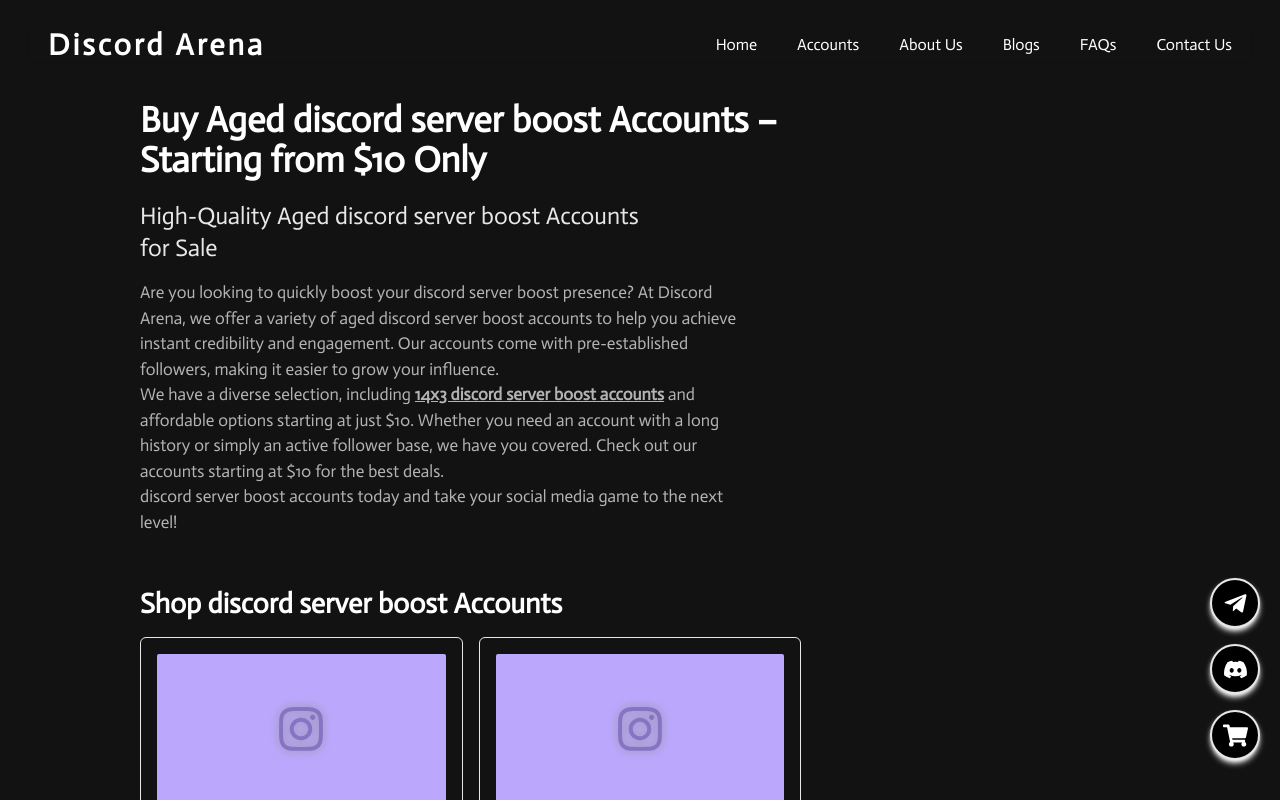
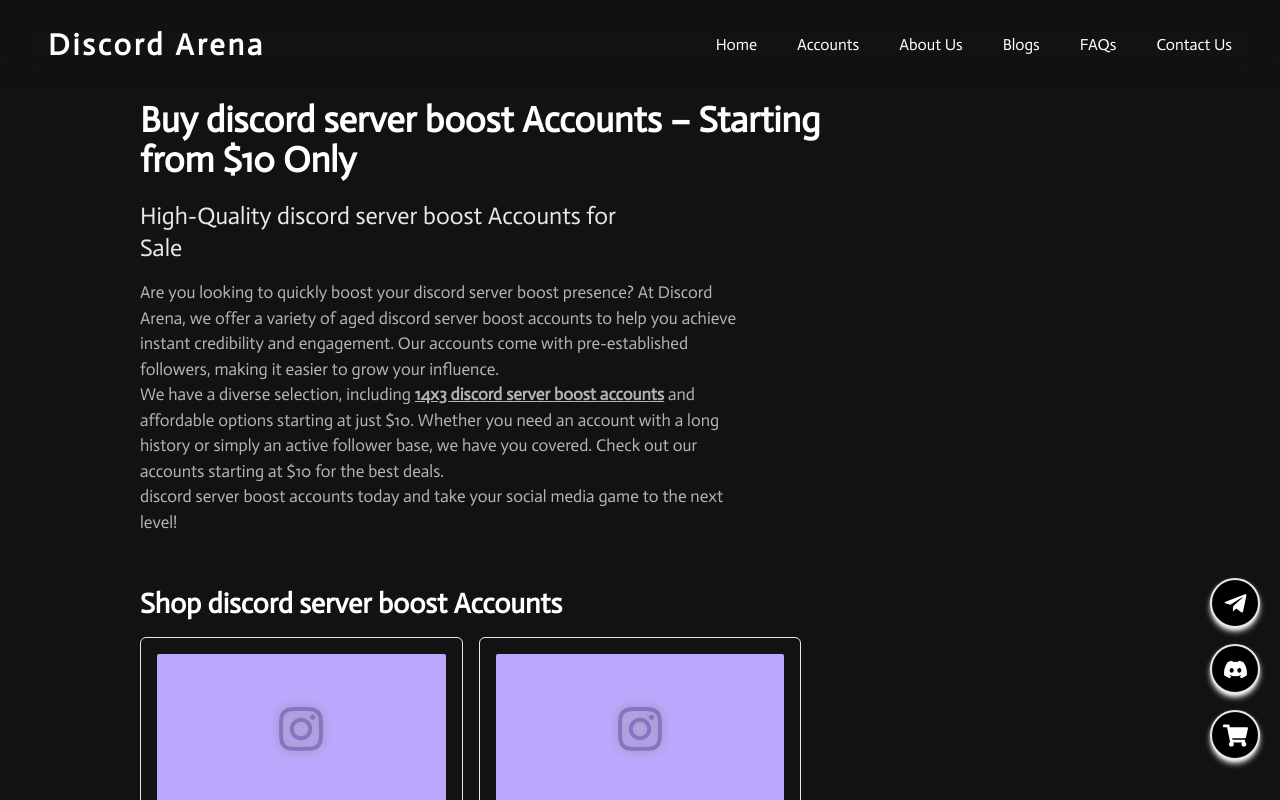
Before and after one commit to enggsatyamraj/CSET301_Assignment, a Next.js app: page /accounts/discord-server-boost in a window 1280 px wide. Shown: the top 800 px of the page. Built offline with nearby package versions, Linux system fonts and the light colour scheme.

Commit message:
corrected content

```diff
--- a/src/app/accounts/discord-server-boost/page.jsx
+++ b/src/app/accounts/discord-server-boost/page.jsx
@@ -109,10 +109,10 @@ const page = () => {
         <div className="max-w-[1000px] mx-auto">
           <div className="min-h-[400px] flex flex-col justify-center ">
             <h1 className="text-3xl md:text-4xl lg:max-w-[70%] font-semibold mb-5">
-              Buy Aged discord server boost Accounts – Starting from $10 Only
+              Buy discord server boost Accounts – Starting from $10 Only
             </h1>
             <p className="lg:text-2xl text-[22px] mb-4 lg:w-[50%] opacity-90 md:w-[60%] sm:w-[80%]">
-              High-Quality Aged discord server boost Accounts for Sale
+              High-Quality discord server boost Accounts for Sale
             </p>
             <p className="text-[#dcdcdc] lg:w-[60%] md:w-[70%] text-[17px] sm:w-[80%] opacity-80">
               <p>
```
Also changed, not shown: 1 other file (tests, documents, lock files or other folders).
